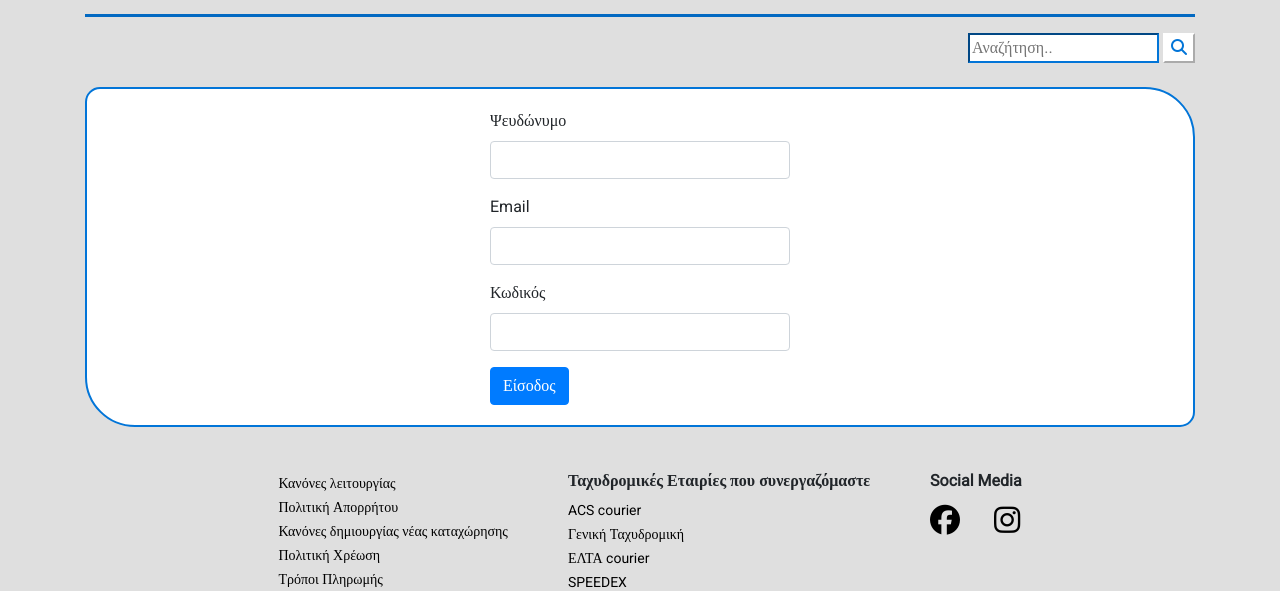
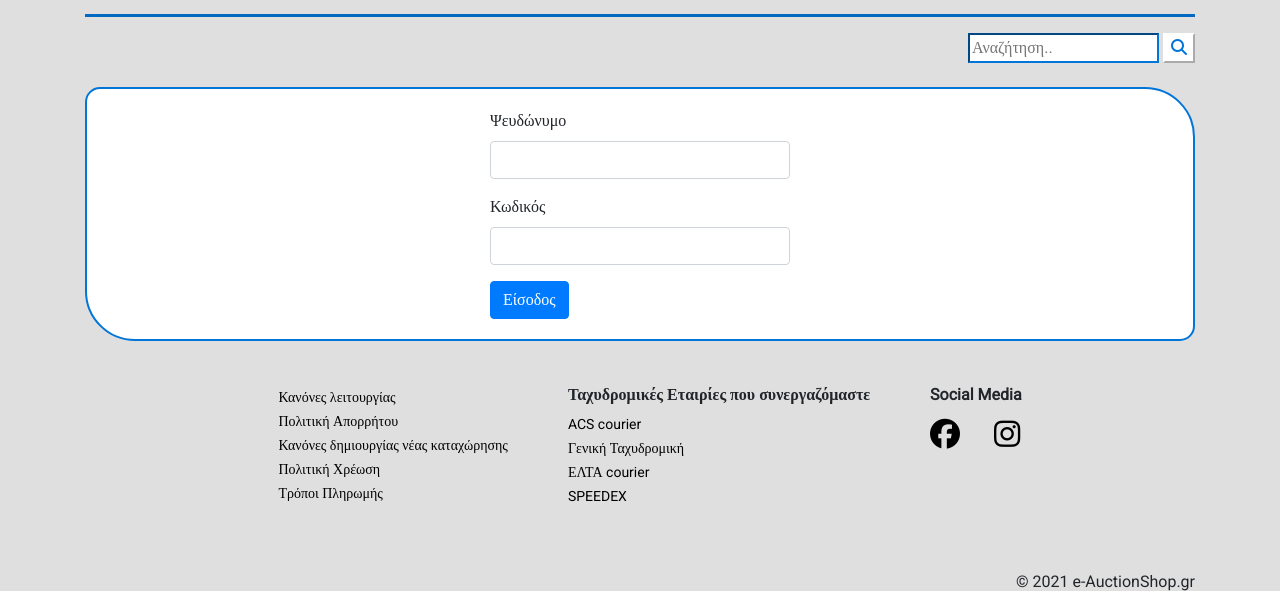
Before and after one commit to GeorgeKrs/e-AuctionShop, a PHP site: page /login.php in a window 1280 px wide. Shown: the part 134-725 px from the top of the page. Run offline with PHP 8.4, Linux system fonts and the light colour scheme; some libraries are stand-ins or nearby versions.

Commit message:
login back end started

```diff
--- a/index.php
+++ b/index.php
@@ -20,7 +20,6 @@
 
 <?php
     require 'session_check.php';
-
     if(isset($_SESSION['username'])){
         require 'header_loggedin.php';
     } else {
--- a/login.php
+++ b/login.php
@@ -31,18 +31,19 @@
     <div>
     <form name="loginform" id="loginform" action="" method="post" style="padding: 20px;" >
         <div class="form-group">
-            <label for="inputFirstName">Ψευδώνυμο</label>
-            <input type="text" class="form-control loginInput" id="inputFirstName" placeholder="" required>
+            <label for="inputUserName">Ψευδώνυμο</label>
+            <input type="text" class="form-control loginInput" id="inputUserName"
+            name="inputUserName" placeholder="" required>
         </div>
+        <!-- <div class="form-group">
+            <label for="inputUsername">Email</label>
+            <input type="email" class="form-control loginInput" id="inputUsername_login" name="inputUsername_login" placeholder="" required>
+        </div> -->
         <div class="form-group">
-            <label for="inputUsername">Email</label>
-            <input type="email" class="form-control loginInput" id="inputUsername" placeholder="" required>
+            <label for="inputPassword_login">Κωδικός</label>
+            <input type="password" class="form-control loginInput" id="inputPassword_login" name="inputPassword_login" placeholder="" required>
         </div>
-        <div class="form-group">
-            <label for="inputPassword">Κωδικός</label>
-            <input type="password" class="form-control loginInput" id="inputPassword" placeholder="" required>
-        </div>
-        <button type="submit" onclick="validateform()" class="btn btn-primary">Είσοδος</button>
+        <button type="button" onclick="validateform()" class="btn btn-primary">Είσοδος</button>
     </form>
     </div>
 
@@ -50,9 +51,56 @@
 </div>
 
 
+<!-- alert box if inputPassword1 != inputPassword2 -->
+<div
+    id="alertBox"
+    class= "container mt-4"
+    style= "background-color: white;
+            text-align: center;
+            width:400px;
+            border-radius: 15px 50px;
+            border: 2px solid #d8020a;
+            display: none;">
+
+    <h6 style="font-size: 25px; padding-top: 8px;"><i class="fas fa-exclamation-triangle"> Ο κωδικός ή το όνομα χρήστη είναι λάθος.</i></h6>
+</div>
+
+
 <?php
     require 'footer.php';
 ?>
+
+
+
+<script>
+
+    function validateform() {
+        var username = document.getElementById("inputUserName").value;
+        var password = document.getElementById("inputPassword_login").value;
+
+            $.ajax({
+                url: "login.backend.php",
+                method: "POST",
+                data: {"username":username,"password":password},
+                cache: false,
+                success: function(){
+                    document.getElementById("alertBox").style.display = "block";
+                    document.addEventListener('mouseup', function(e) {
+                        var alert_div = document.getElementById('alertBox');
+                        if (!alert_div.contains(e.target)) {
+                            alert_div.style.display = 'none';
+                        }else {
+                            (window.location.href = "index.php");
+                        }
+                    });
+                }
+            });
+    }
+
+</script>
+
+
+
 
 
     <!-- jQuery library -->
```
Also changed, not shown: login.backend.php (added, +39 -0 lines), signup.backend.php (+3 -5 lines).
